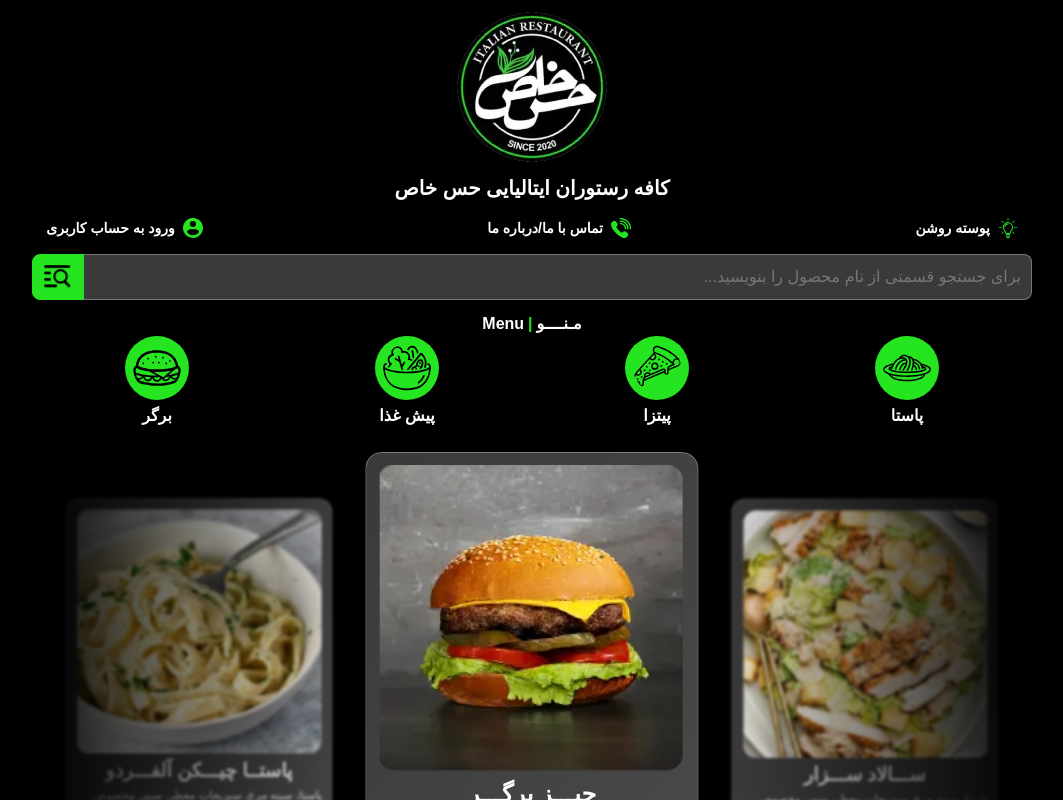
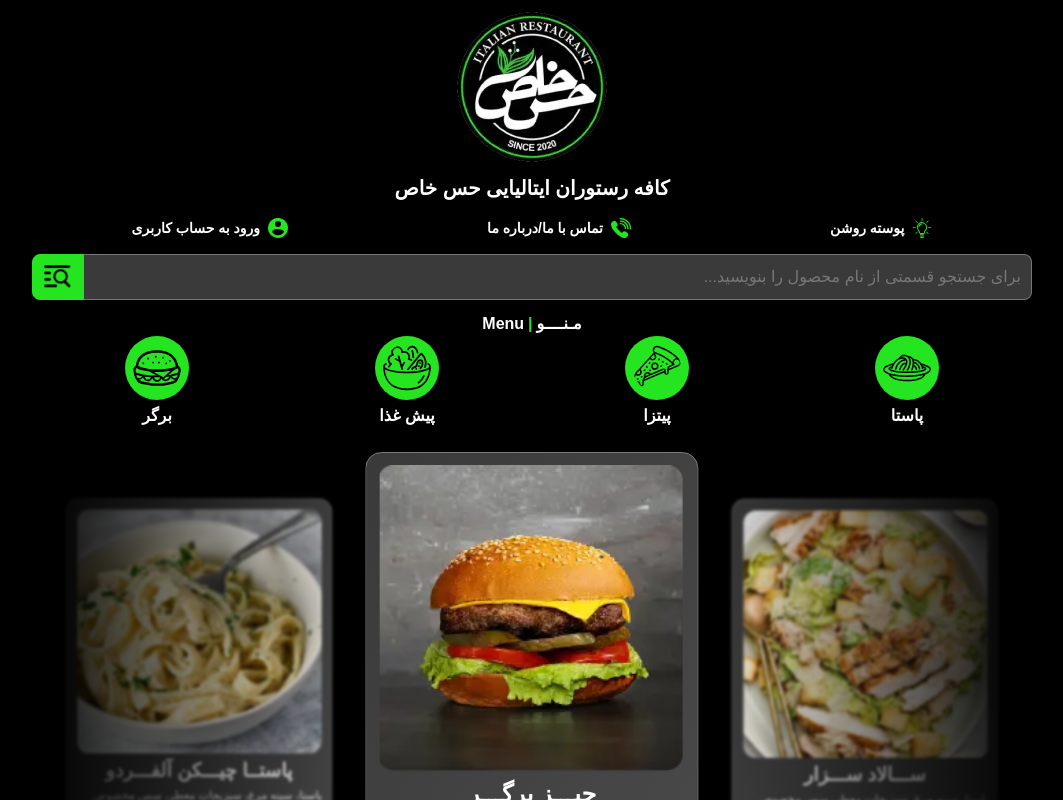
Before and after one commit to mehrabFronto/Senso_Special, a Next.js app: page / in a window 1280 px wide. Shown: the top 800 px of the page, without its empty margins (108-1171 px from the left). Built offline with nearby package versions, Linux system fonts and the light colour scheme; a web font is replaced by a local one.

Commit message:
feat: responsive style

```diff
--- a/src/app/_components/Header.tsx
+++ b/src/app/_components/Header.tsx
@@ -5,7 +5,7 @@ import Link from "next/link";
 
 const Header = () => {
   return (
-    <header className="p-md">
+    <header className="p-md max-w-screen-lg mx-auto">
       <nav className="w-full flex flex-col items-center justify-center gap-y-sm lg:gap-y-md">
         <Image
           src="/images/senso-logo.webp"
```
